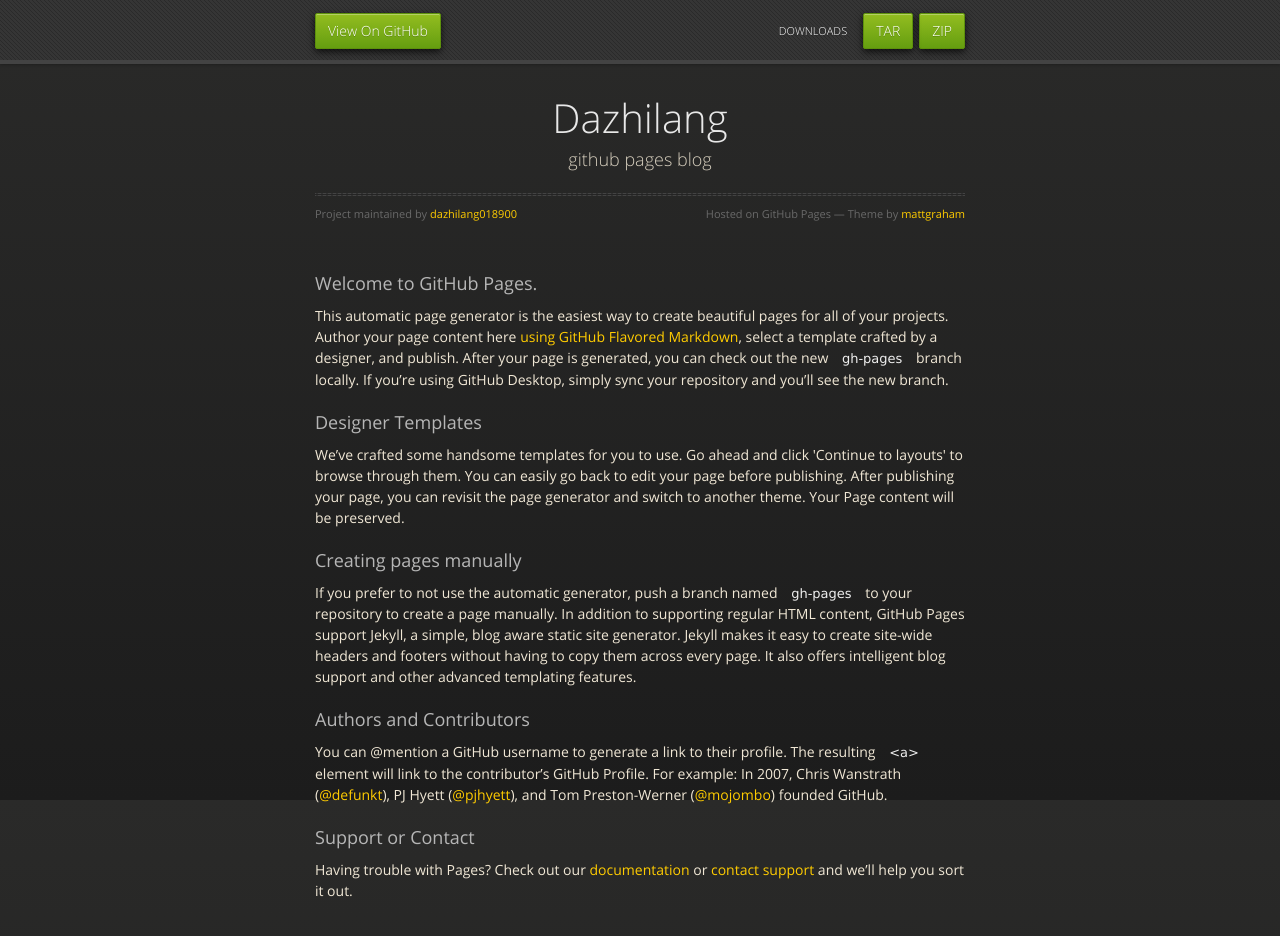
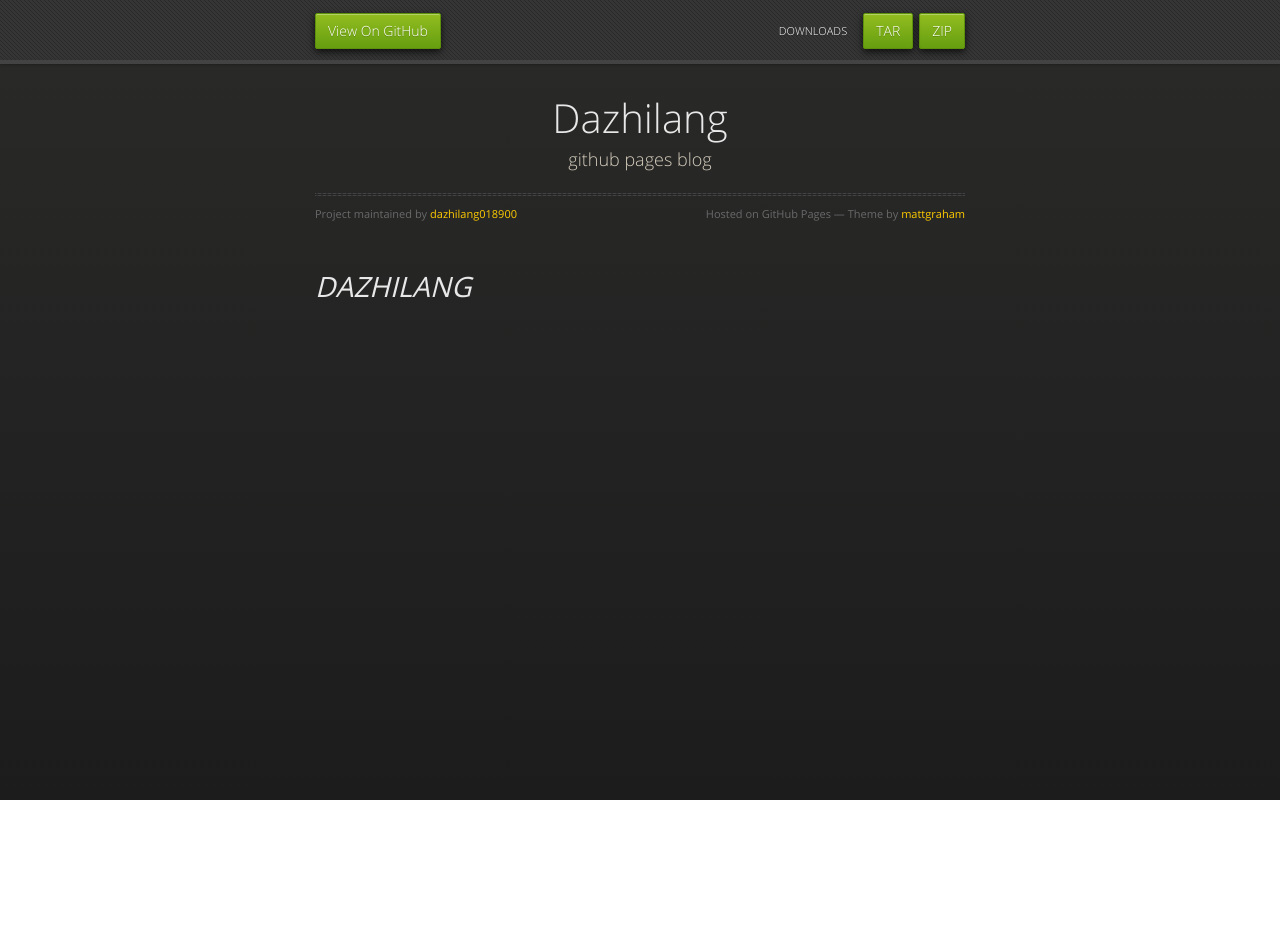
Before and after one commit to dazhilang018900/bolg, a plain HTML site: page index.html in a window 1280 px wide. After the commit the page ends 800 px from the top, so only its background shows below. Drawn offline with nearby package versions, Linux system fonts and the light colour scheme.

```diff
--- a/index.html
+++ b/index.html
@@ -38,30 +38,9 @@
           <span class="credits right">Hosted on GitHub Pages &mdash; Theme by <a href="https://twitter.com/michigangraham">mattgraham</a></span>
         </div>
 
-        <h3>
-<a id="welcome-to-github-pages" class="anchor" href="#welcome-to-github-pages" aria-hidden="true"><span aria-hidden="true" class="octicon octicon-link"></span></a>Welcome to GitHub Pages.</h3>
-
-<p>This automatic page generator is the easiest way to create beautiful pages for all of your projects. Author your page content here <a href="https://guides.github.com/features/mastering-markdown/">using GitHub Flavored Markdown</a>, select a template crafted by a designer, and publish. After your page is generated, you can check out the new <code>gh-pages</code> branch locally. If you’re using GitHub Desktop, simply sync your repository and you’ll see the new branch.</p>
-
-<h3>
-<a id="designer-templates" class="anchor" href="#designer-templates" aria-hidden="true"><span aria-hidden="true" class="octicon octicon-link"></span></a>Designer Templates</h3>
-
-<p>We’ve crafted some handsome templates for you to use. Go ahead and click 'Continue to layouts' to browse through them. You can easily go back to edit your page before publishing. After publishing your page, you can revisit the page generator and switch to another theme. Your Page content will be preserved.</p>
-
-<h3>
-<a id="creating-pages-manually" class="anchor" href="#creating-pages-manually" aria-hidden="true"><span aria-hidden="true" class="octicon octicon-link"></span></a>Creating pages manually</h3>
-
-<p>If you prefer to not use the automatic generator, push a branch named <code>gh-pages</code> to your repository to create a page manually. In addition to supporting regular HTML content, GitHub Pages support Jekyll, a simple, blog aware static site generator. Jekyll makes it easy to create site-wide headers and footers without having to copy them across every page. It also offers intelligent blog support and other advanced templating features.</p>
-
-<h3>
-<a id="authors-and-contributors" class="anchor" href="#authors-and-contributors" aria-hidden="true"><span aria-hidden="true" class="octicon octicon-link"></span></a>Authors and Contributors</h3>
-
-<p>You can @mention a GitHub username to generate a link to their profile. The resulting <code>&lt;a&gt;</code> element will link to the contributor’s GitHub Profile. For example: In 2007, Chris Wanstrath (<a href="https://github.com/defunkt" class="user-mention">@defunkt</a>), PJ Hyett (<a href="https://github.com/pjhyett" class="user-mention">@pjhyett</a>), and Tom Preston-Werner (<a href="https://github.com/mojombo" class="user-mention">@mojombo</a>) founded GitHub.</p>
-
-<h3>
-<a id="support-or-contact" class="anchor" href="#support-or-contact" aria-hidden="true"><span aria-hidden="true" class="octicon octicon-link"></span></a>Support or Contact</h3>
-
-<p>Having trouble with Pages? Check out our <a href="https://help.github.com/pages">documentation</a> or <a href="https://github.com/contact">contact support</a> and we’ll help you sort it out.</p>
+        <h1>
+<a id="dazhilang" class="anchor" href="#dazhilang" aria-hidden="true"><span aria-hidden="true" class="octicon octicon-link"></span></a><em>DAZHILANG</em>
+</h1>
       </section>
 
     </div>
```
Also changed, not shown: params.json (+1 -1 lines).
